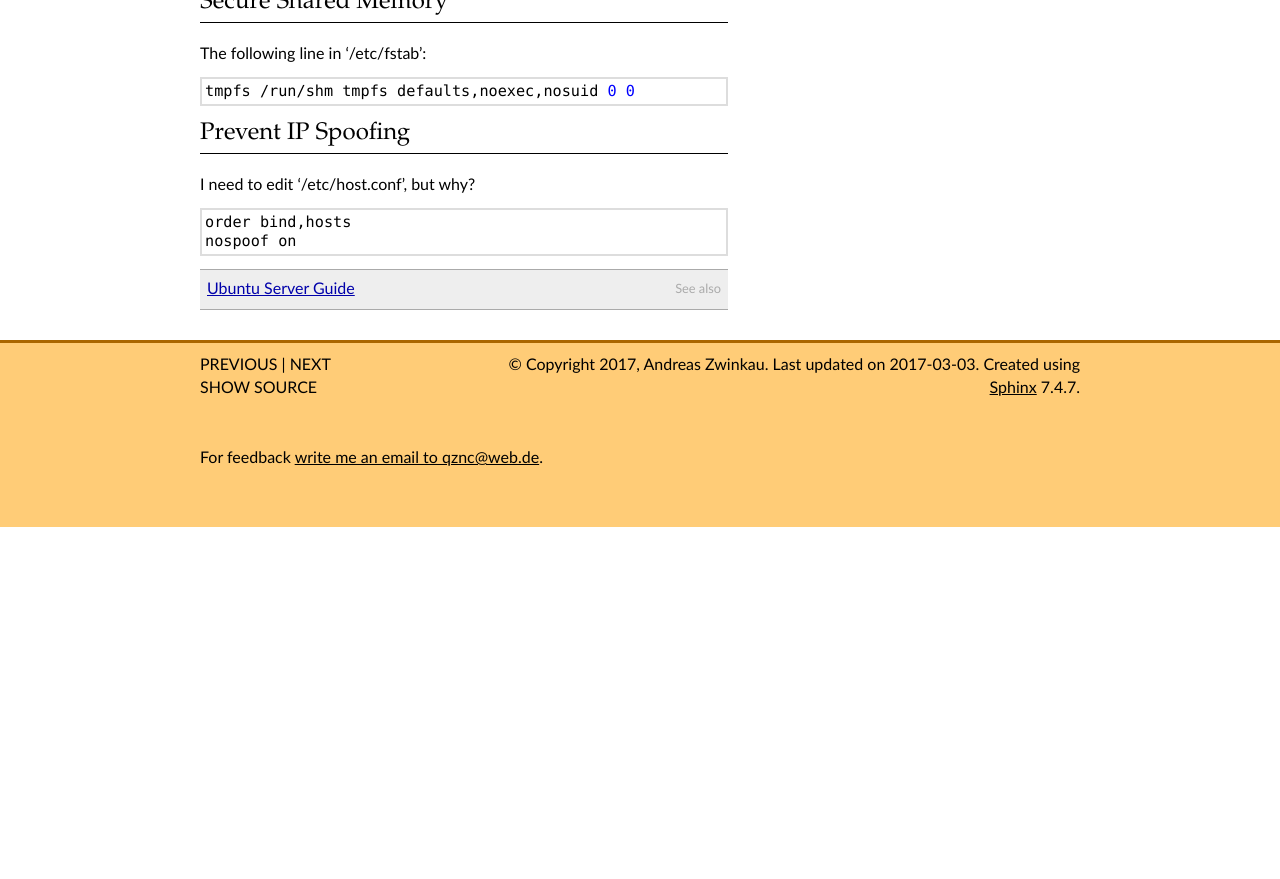
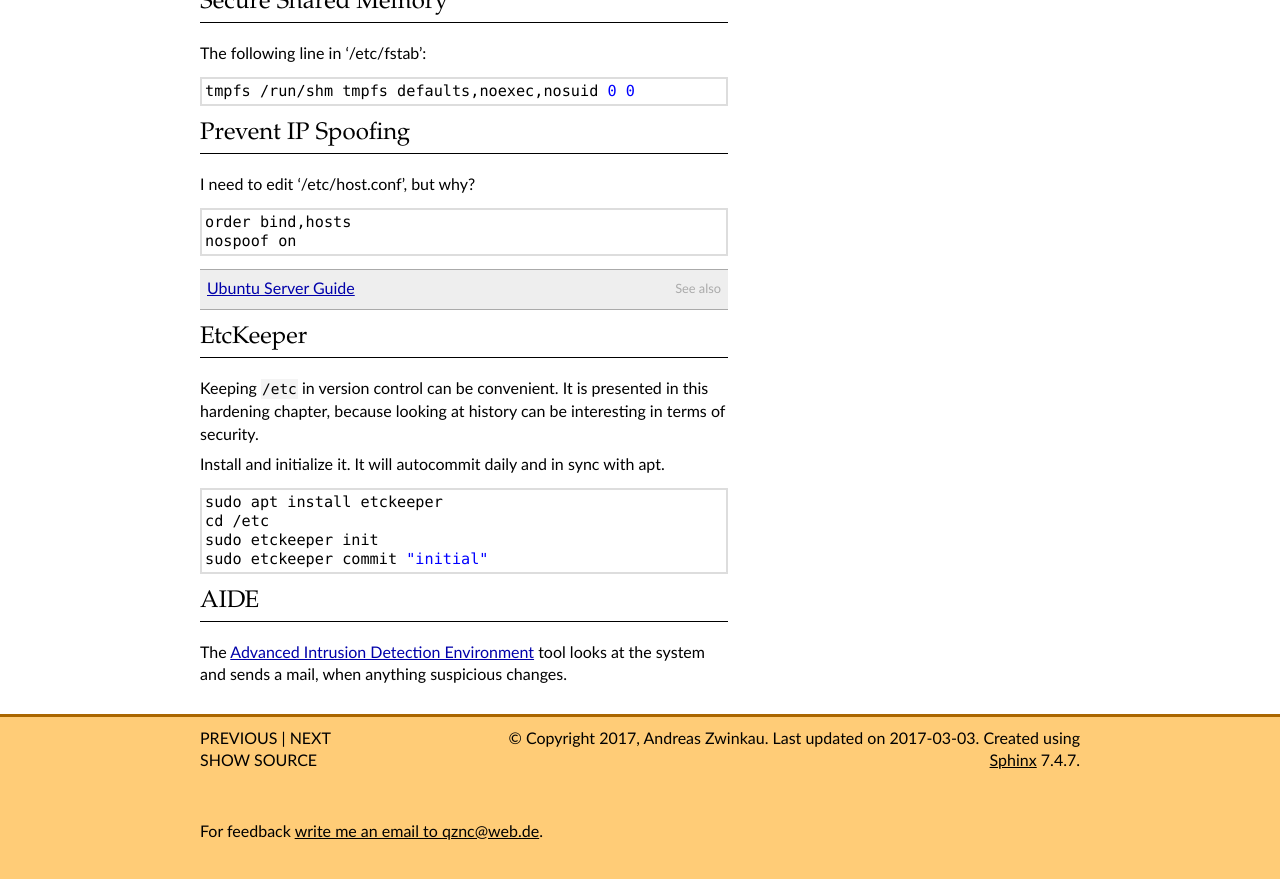
Before and after one commit to qznc/my-homeserver, a Sphinx documentation site: the page built from source/hardening.rst, in a window 1280 px wide and 900 px high, scrolled down 1653 px. Shown: the top 879 px of the window. Built offline with Sphinx 7.4.7, drawn with Linux system fonts in a browser that asks for light colours; before the commit the page ends 2180 px from its top, so only the background shows below that.

Commit message:
more ideas

```diff
--- a/source/convenience.rst
+++ b/source/convenience.rst
@@ -5,3 +5,7 @@ An ssh connection can get laggy.
 Use `Mosh <https://mosh.org/>`_ to hide that.
 
 Use tmux for terminal multiplexing.
+
+SyncThing
+
+OwnCloud?
--- a/source/hardening.rst
+++ b/source/hardening.rst
@@ -123,3 +123,26 @@ I need to edit '/etc/host.conf', but why?
 .. seealso::
 
    `Ubuntu Server Guide <https://help.ubuntu.com/lts/serverguide/>`_
+
+EtcKeeper
+---------
+
+Keeping ``/etc`` in version control can be convenient.
+It is presented in this hardening chapter,
+because looking at history can be interesting in terms of security.
+
+Install and initialize it.
+It will autocommit daily and in sync with apt.
+
+.. code::
+
+   sudo apt install etckeeper
+   cd /etc
+   sudo etckeeper init
+   sudo etckeeper commit "initial"
+
+AIDE
+----
+
+The `Advanced Intrusion Detection Environment <aide.sourceforge.net>`_ tool
+looks at the system and sends a mail, when anything suspicious changes.
--- a/source/notifications.rst
+++ b/source/notifications.rst
@@ -23,7 +23,7 @@ Usually, I recommend `Signal <https://whispersystems.org/>`_,
 but they do not like bots.
 Likewise, WhatsApp, which is really popular.
 
-Threema? Wire? Matrix?
+Threema? Wire? Matrix? Jabber?
 
 Supervising
 -----------
```
